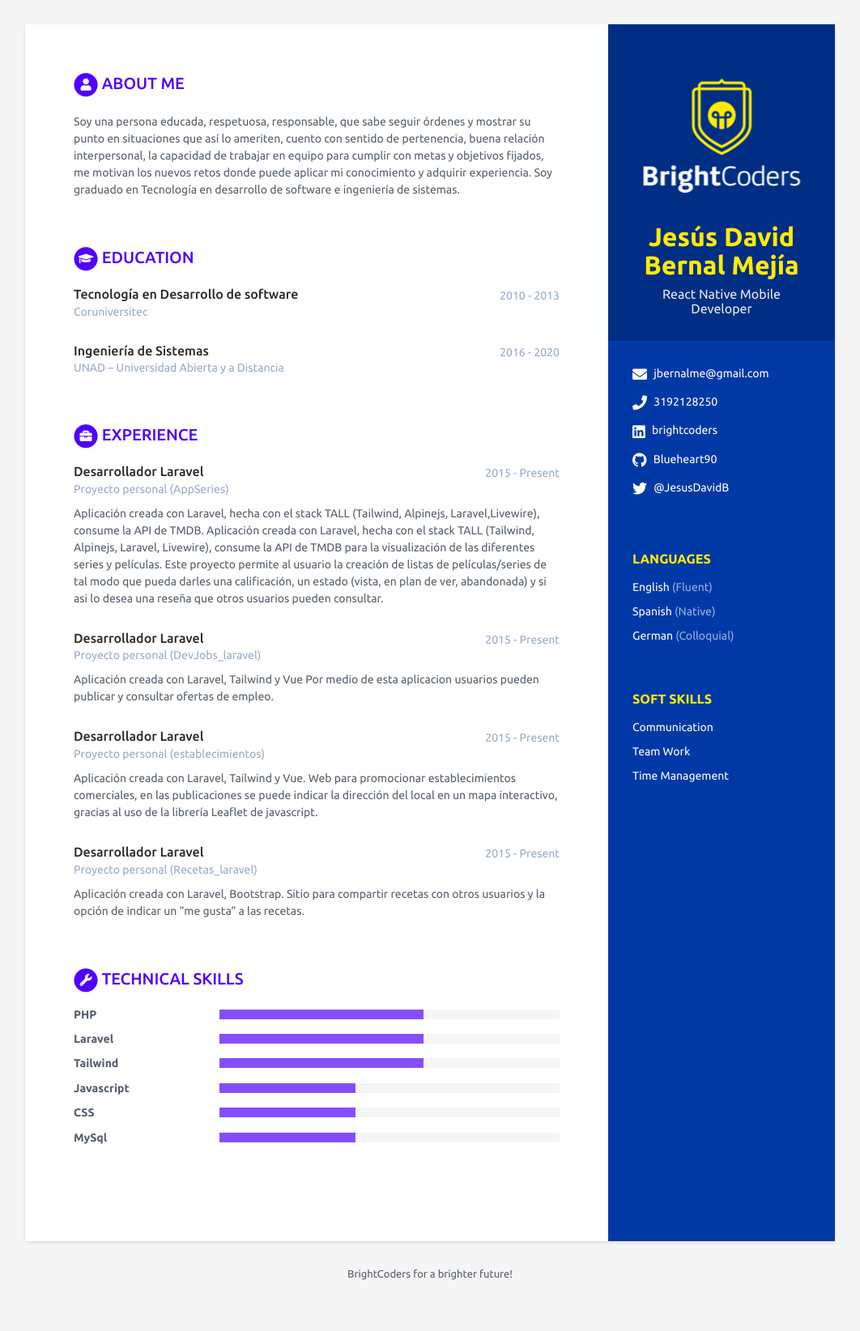
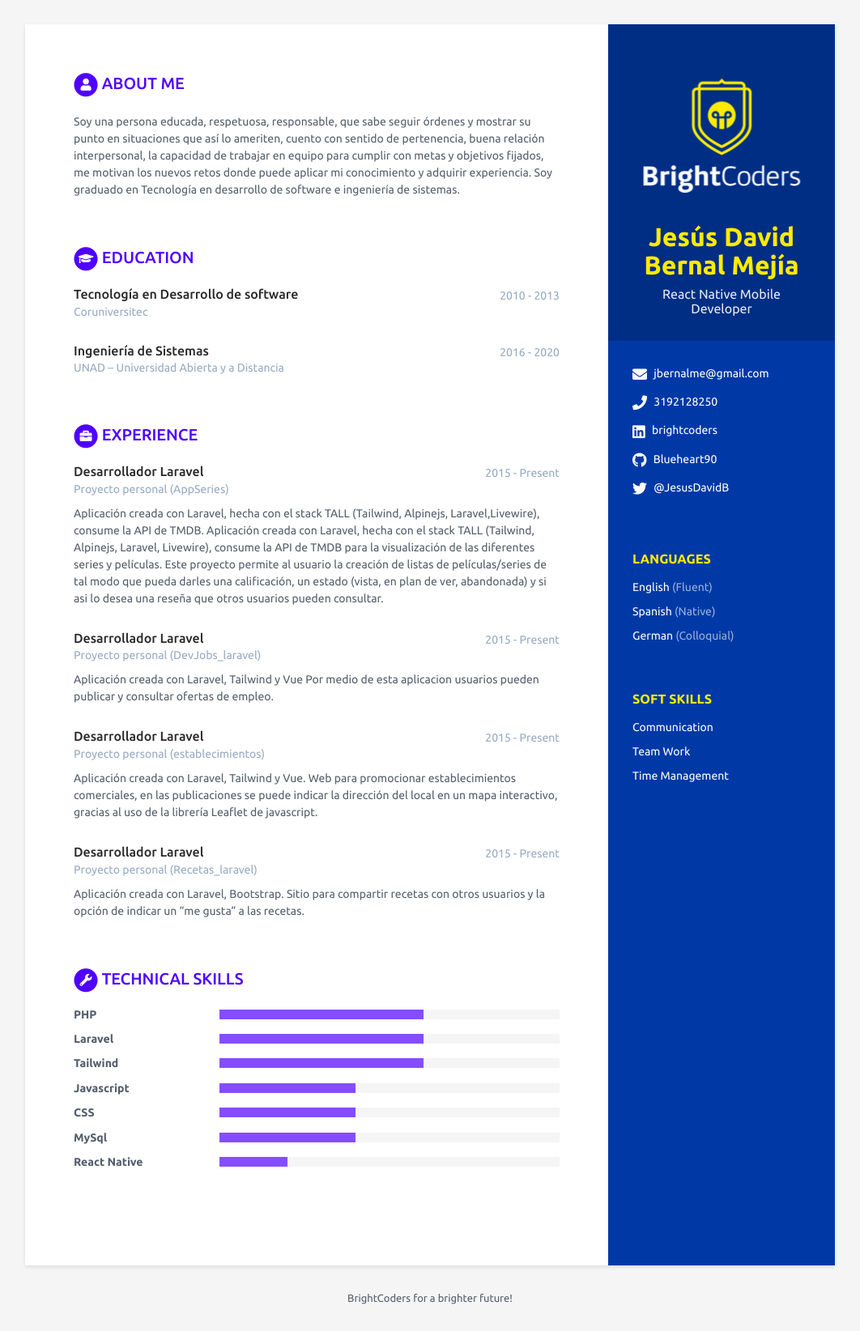
Before and after one commit to BC-MAY-21-RN/scorecard-Blueheart90, a Jekyll site: the page built from index.html, in a window 1280 px wide. Shown: the whole page at 81% size, without its empty margins (109-1171 px from the left). Built offline with Jekyll 4.4.1, drawn with Linux system fonts in a browser that asks for light colours; before the commit the page ends 1614 px from its top, so only the background shows below that.

Commit message:
Update data.yml

```diff
--- a/_data/data.yml
+++ b/_data/data.yml
@@ -132,6 +132,9 @@ skills:
     - name: MySql
       level: 40%
 
+    - name: React Native
+      level: 20%
+
 # NO MODIFICAR
 footer: >
   BrightCoders for a brighter future!
```
